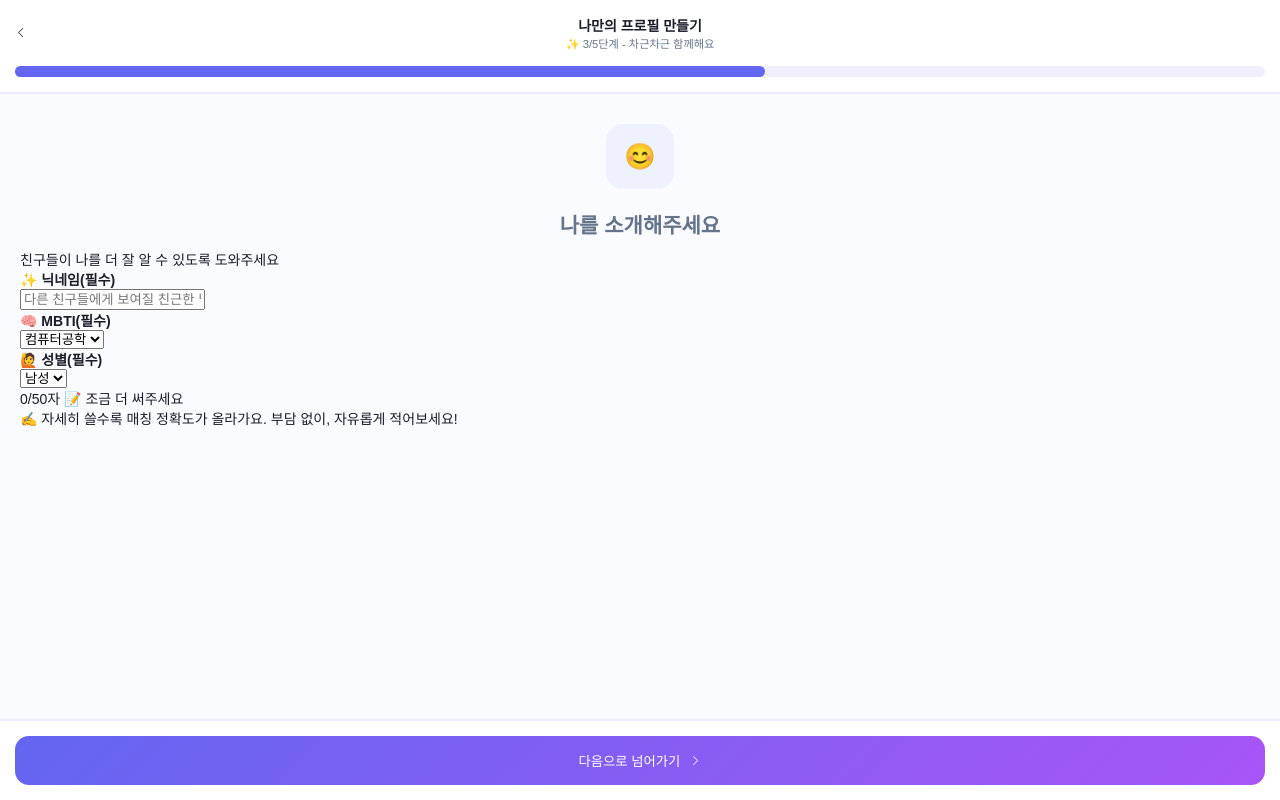
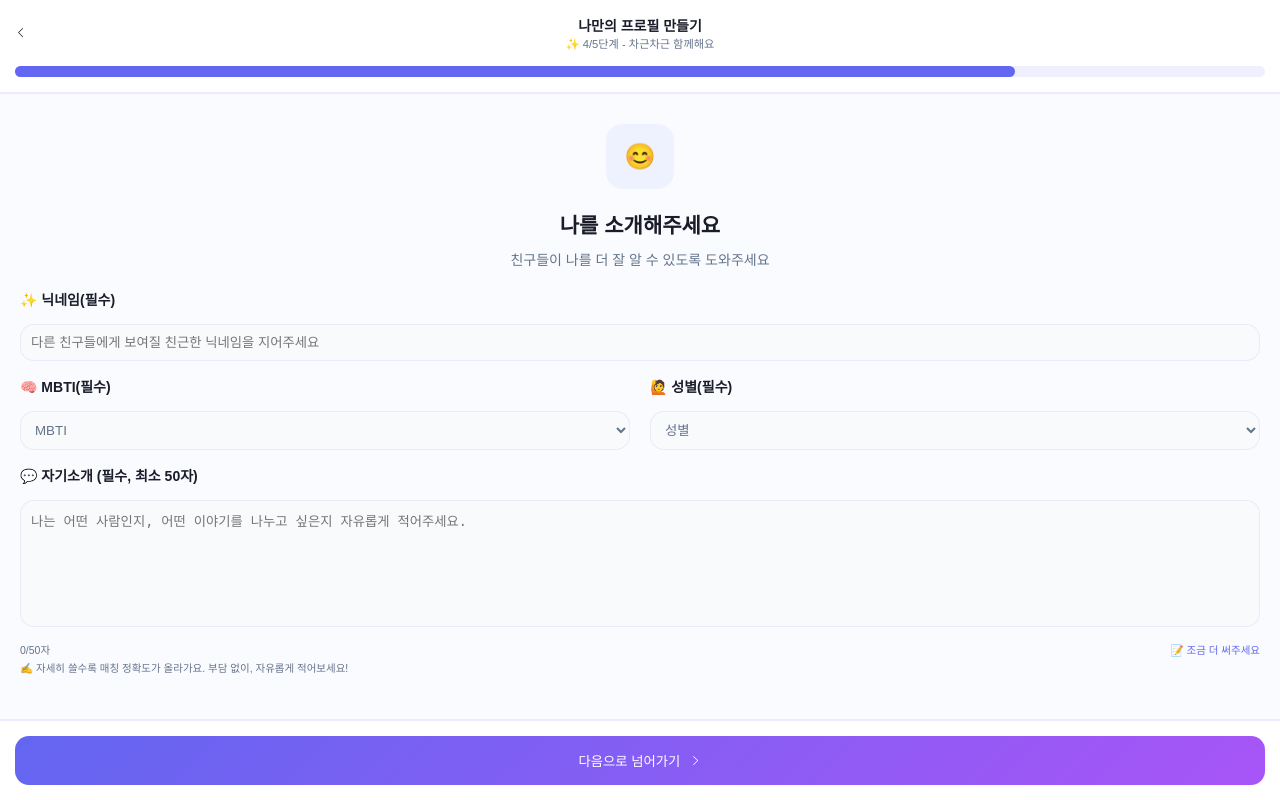
Before and after one commit to pirogramming/Teum.Teumi-, a Django app: page /profiles/1/ in a window 1280 px wide. Run offline with Django 5.2, Linux system fonts and the light colour scheme.

Commit message:
feat: 프로필 4단계 CSS 구성

```diff
--- a/apps/profiles/static/profiles/css/profile_4.css
+++ b/apps/profiles/static/profiles/css/profile_4.css
@@ -105,51 +105,65 @@ h2 {
     color: #64748b;
 }
 
-.tag-container {
+.section-container {
+    width: 100%;
     display: flex;
-    flex-wrap: wrap;
-    margin-bottom: 10px;
+    flex-direction: column;
+    gap: 20px;
 }
 
-.tag {
-    font-size: 0.9rem;
-    font-weight: 500;
-    border: 1px solid rgba(99, 102, 241, 0.1);
-    border-radius: 1rem;
-    padding: 12px;
-    text-align: center;
-    margin: 5px;
-    transition: transform 0.3s ease-out;
+.section {
+    width: 100%;
+    display: flex;
+    flex-direction: column;
+    gap: 15px;
+    margin-bottom: 15px;
 }
 
-.tag:hover {
-    background-color: #eef2ff;
-    border: 1px solid #6366f1;
-    transform: scale(1.05);
+#section {
+    display: grid;
+    grid-template-columns: 1fr 1fr;
+    gap: 20px;
 }
 
-.tag.selected {
-  background-color: #6366f1;
-  color: #fff;
-  border: none;
-  font-weight: 600;
+.selectbox {
+    color: 	#64748b;
+    width: 100%;
+    background-color: #f8fafc;
+    padding: 10px;
+    border-radius: 1rem;
+    border: 0.5px solid rgba(99, 102, 241, 0.1);
 }
 
-.comment {
-    background-color: #f1f5f9;
-    border-radius: 1rem;
-    padding: 15px;
-    text-align: center;
+option:first-of-type {
+    display: none;
+    color: #64748b;
 }
 
-.comment > div > span {
-    color: #6366f1;
-    font-weight: 500;
+input:focus, textarea:focus {
+    border: 1px solid #3730a3;
+    outline: 3px solid rgba(99, 102, 241, 0.1);
 }
 
-.comment > div:nth-of-type(2) {
-    font-size: 0.8rem;
+textarea {
+    resize: none;
+}
+
+.textarea-flex {
+    display: flex;
+    justify-content: space-between;
+    align-items: center;
+    margin: 3px 0;
+}
+
+.small-text {
+    font-size: 0.75rem;
     color: #64748b;
+}
+
+.textarea-flex > span {
+    font-size: 0.75rem;
+    color: #6366f1;;
 }
 
 #footer {
--- a/apps/profiles/templates/profiles/profile_4.html
+++ b/apps/profiles/templates/profiles/profile_4.html
@@ -14,11 +14,11 @@
             </svg>
             <div>
                 <div class="title"><strong>나만의 프로필 만들기</strong></div>
-                <div><span class="progress-text">✨ 3/5단계 - 차근차근 함께해요</span></div>
+                <div><span class="progress-text">✨ 4/5단계 - 차근차근 함께해요</span></div>
             </div>
             <div></div>
         </div>
-        <div class="progress"><progress id="progress" value="3" min="0" max="5"></progress></div>
+        <div class="progress"><progress id="progress" value="4" min="0" max="5"></progress></div>
     </div>
 </div><hr class="border">
 <div id="body">
@@ -26,34 +26,42 @@
         <div class="icon">
             <div>😊</div>
         </div>
-        <div class="question"><h2>나를 소개해주세요</h2></div>
-        <div>친구들이 나를 더 잘 알 수 있도록 도와주세요</div>
+        <div class="question-container">
+            <div class="question"><h2>나를 소개해주세요</h2></div>
+            <div class="question">친구들이 나를 더 잘 알 수 있도록 도와주세요</div>
+        </div>
         <div class="section">
             <div class="section-text">✨ <strong>닉네임(필수)</strong></div>
-            <input type="text" placeholder="다른 친구들에게 보여질 친근한 닉네임을 지어주세요">
+            <input type="text" class="selectbox" placeholder="다른 친구들에게 보여질 친근한 닉네임을 지어주세요">
         </div>
-        <div id="section" class="section">  <!--display: grid-->
-            <div>
+        <div id="section">
+            <div class="section">
                 <div class="select-text">🧠 <strong>MBTI(필수)</strong></div>
-                <select name="mbti" id="mbti">
+                <select name="mbti" id="mbti" class="selectbox" required>
+                    <option selected disabled value="">MBTI</option>
                     {% for major in majors %}
                     <option value="{{ major }}">{{ major }}</option>
                     {% endfor %}
                 </select>
             </div>
-            <div>
+            <div class="section">
                 <div class="select-text">🙋 <strong>성별(필수)</strong></div>
-                <select name="gender" id="gender">
+                <select name="gender" id="gender" class="selectbox" required>
+                    <option selected disabled value="">성별</option>
                     <option value="male">남성</option>
                     <option value="female">여성</option>
                 </select>
             </div>
         </div>
-        <div>
-            <span>0/50자</span>     <!--텍스트 개수에 따라 바뀌는 기능 구현 필요-->
-            <span>📝 조금 더 써주세요</span>
+        <div class="section">
+            <div class="section-text">💬 <strong>자기소개 (필수, 최소 50자)</strong></div>
+            <textarea class="selectbox" rows="7" id="introduce" name="introduce" placeholder="나는 어떤 사람인지, 어떤 이야기를 나누고 싶은지 자유롭게 적어주세요."></textarea>
         </div>
-        <div>✍️ 자세히 쓸수록 매칭 정확도가 올라가요. 부담 없이, 자유롭게 적어보세요!</div>
+        <div class="textarea-flex">
+            <div id="text-count" class="small-text">0/50자</div>     <!--텍스트 개수에 따라 바뀌는 기능 구현 필요-->
+            <span id="text-comment">📝 조금 더 써주세요</span>
+        </div>
+        <div class="small-text">✍️ 자세히 쓸수록 매칭 정확도가 올라가요. 부담 없이, 자유롭게 적어보세요!</div>
     </div>
 </div>
 <hr class="border">
@@ -65,4 +73,25 @@
         </svg>
     </button>
 </div>
+
+<script>
+    const MIN_TEXT = 50;
+    const textarea = document.getElementById('introduce');
+    const textCount = document.getElementById('text-count');
+    const message = document.getElementById('text-comment');
+
+    textarea.addEventListener('input', () => {
+        const length = textarea.value.length;
+
+        textCount.textContent = `${length}/${MIN_TEXT}자`;
+
+        if (length >= 50) {
+        message.innerHTML = '✅ 완성!';
+        } else {
+        message.innerHTML = '📝 조금 더 써주세요';
+        }
+    });
+</script>
+
+
 {% endblock %}
```
